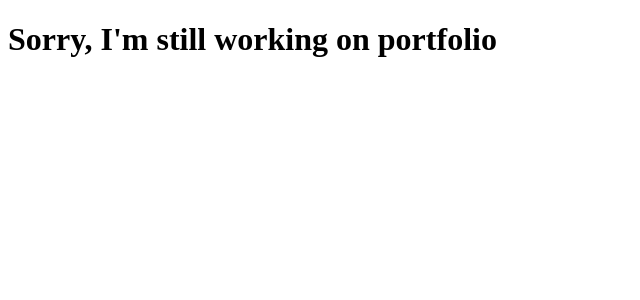
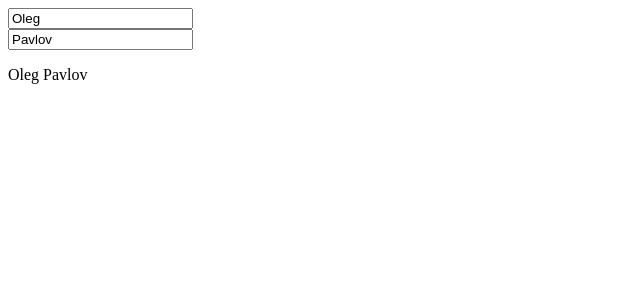
Before and after one commit to VladOnischenko/Portfolio, a React (Create React App) app: page / in a window 1280 px wide. Shown: the top 300 px of the page, without its empty margins (0-640 px from the left). Built offline with nearby package versions, Linux system fonts and the light colour scheme; the HTML template or start-up script is replaced by a standard one.

Commit message:
Redux form

```diff
--- a/src/App.js
+++ b/src/App.js
@@ -1,11 +1,13 @@
-import React from  'react'
+// import React from  'react'
 
-const App = () => {
-  return (
-    <>
-      <h1>Sorry, I'm still working on portfolio</h1>
-    </>
-  );
-}
+// const App = (props) => {
+//   return (
+//     <>
+//       <div><input type="text" placeholder="First name"/></div>
+//       <div><input type="text" placeholder="Second name"/></div>
+//       <div />
+//     </>
+//   );
+// }
 
-export default App;
+// export default App;
--- /dev/null
+++ b/src/components/MainComponent.jsx
@@ -0,0 +1,45 @@
+import React from "react";
+import { bindActionCreators } from "redux";
+import { connect } from "react-redux";
+import { changeSecondName, changeFirstName } from "../store/actions";
+
+const MainComponent = (props) => {
+  const { firstName, secondName, changeFirstName, changeSecondName } = props
+
+  return (
+    <>
+      <div>
+        <input
+          onChange={(event) => changeFirstName(event.target.value)}
+          type="text"
+          value={firstName}
+          placeholder="First name"/>
+      </div>
+      <div>
+        <input
+          onChange={(event) => changeSecondName(event.target.value)}
+          type="text"
+          value={secondName}
+          placeholder="Second name"/>
+      </div>
+      <p>{`${firstName} ${secondName}`}</p>
+      <div />
+    </>
+  );
+}
+
+const mapStateToProps = (state) => {
+  return {
+    firstName: state.firstName,
+    secondName: state.secondName
+  }
+}
+
+const mapDispatchToProps = (dispatch) => {
+  return {
+    changeFirstName: bindActionCreators(changeFirstName, dispatch),
+    changeSecondName: bindActionCreators(changeSecondName, dispatch)
+  }
+}
+
+export default connect(mapStateToProps, mapDispatchToProps)(MainComponent)
--- a/src/index.js
+++ b/src/index.js
@@ -1,10 +1,17 @@
 import React from 'react';
 import ReactDOM from 'react-dom/client';
-import App from './App';
+import { createStore } from "redux";
+import { Provider } from 'react-redux'
+import MainComponent from "./components/MainComponent";
+import { rootReducer } from './store/redusers'
+
+const store = createStore(rootReducer)
 
 const root = ReactDOM.createRoot(document.getElementById('root'));
 root.render(
   <React.StrictMode>
-    <App />
+    <Provider store={store}>
+      <MainComponent />
+    </Provider>
   </React.StrictMode>
 );
--- /dev/null
+++ b/src/store/actions.js
@@ -0,0 +1,14 @@
+import { CHANGE_FIRST_NAME, CHANGE_SECOND_NAME } from './types'
+
+export const changeFirstName = (firstName) => {
+  return {
+    type: CHANGE_FIRST_NAME,
+    payload: firstName
+  }
+}
+export const changeSecondName = (secondName) => {
+  return {
+    type: CHANGE_SECOND_NAME,
+    payload: secondName
+  }
+}
--- /dev/null
+++ b/src/store/redusers.js
@@ -0,0 +1,17 @@
+export const CHANGE_FIRST_NAME = 'CHANGE_FIRST_NAME'
+export const CHANGE_SECOND_NAME = 'CHANGE_SECOND_NAME'
+
+const initialState = {
+  firstName: 'Oleg',
+  secondName: 'Pavlov',
+}
+
+export const rootReducer = (state = initialState, action) => {
+  switch (action.type) {
+    case CHANGE_FIRST_NAME:
+      return { ...state, firstName: action.payload}
+    case CHANGE_SECOND_NAME:
+      return { ...state, secondName: action.payload}
+  }
+  return state
+}
--- /dev/null
+++ b/src/store/types.js
@@ -0,0 +1,2 @@
+export const CHANGE_FIRST_NAME = 'CHANGE_FIRST_NAME'
+export const CHANGE_SECOND_NAME = 'CHANGE_SECOND_NAME'
```
